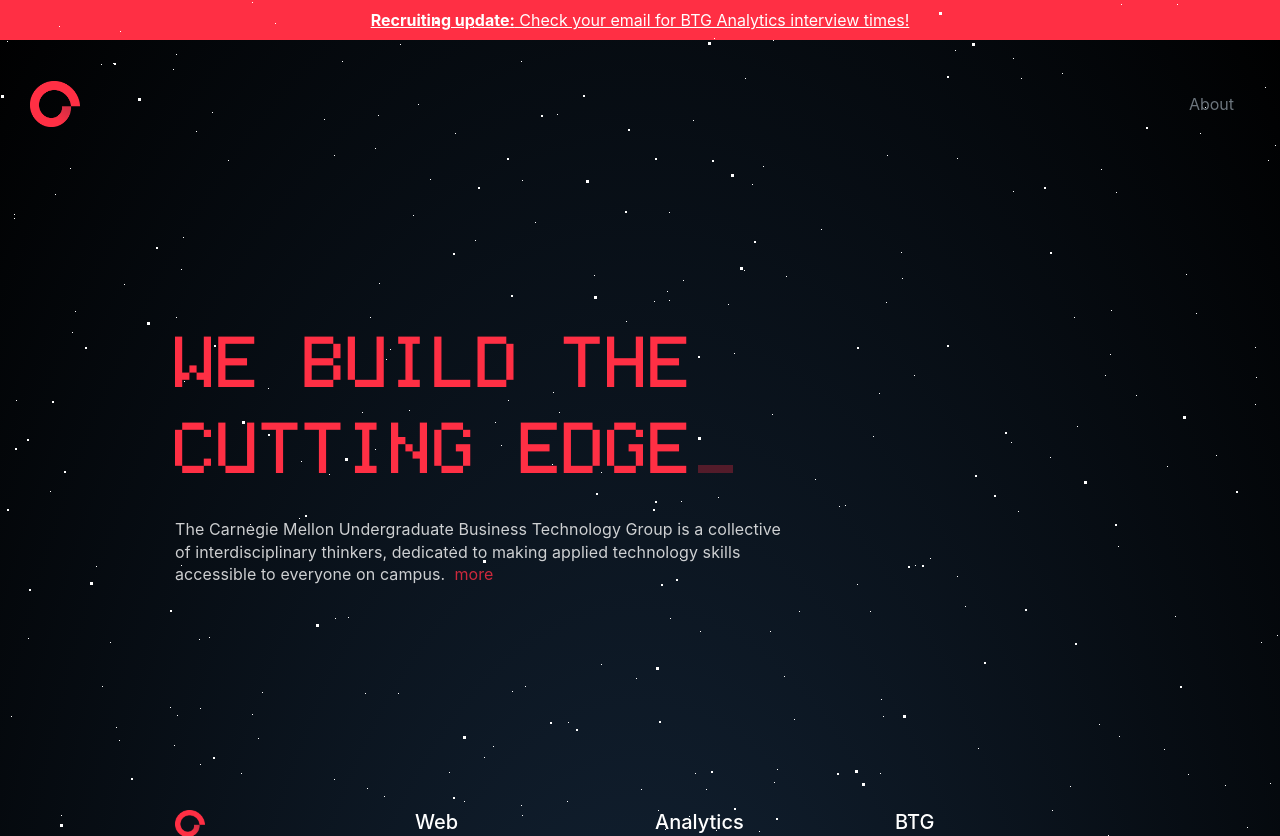
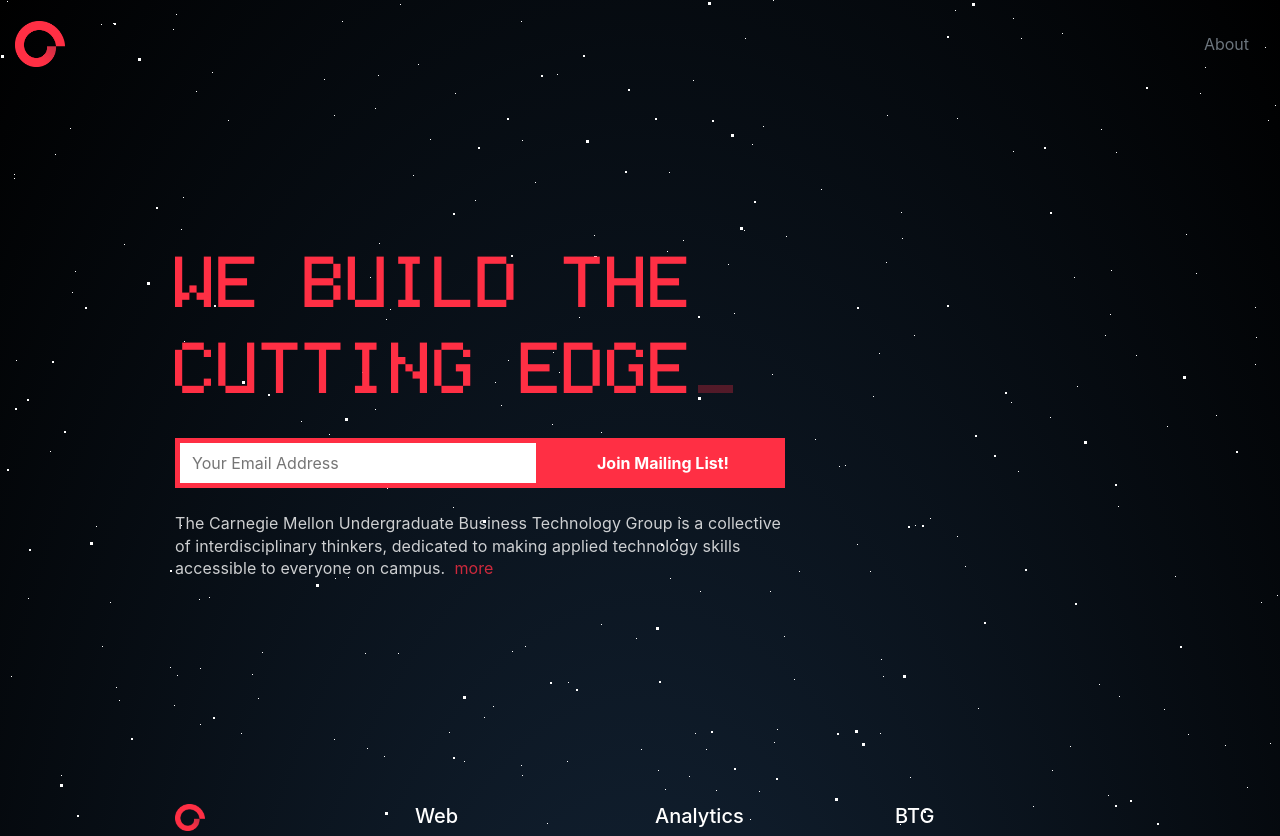
Before and after one commit to cmubtg/BTGW-TheWebsite, a Python web app: template templates/index.html in a window 1280 px wide. Shown: the top 836 px of the page. Run offline with Jinja, Linux system fonts and the light colour scheme; the template is opened without the code that fills it, so the values that code supplies are empty; some libraries are stand-ins or nearby versions; some web fonts are replaced.

Commit message:
added mailing list sign up

```diff
--- a/static/css/style.css
+++ b/static/css/style.css
@@ -95,7 +95,10 @@
 }
 
 .navbar {
-    padding: 30px;
+    padding-top: 10px;
+    padding-left: 15px;
+    padding-right: 15px;
+    padding-bottom: 10px;
 }
 
 ::selection {
@@ -121,3 +124,26 @@
 .fb-footer-image {
     width: 6rem;
 }
+
+#mce-EMAIL, #mc-embedded-subscribe {
+    border: 5px solid #ff2f44;
+    height: 50px;
+}
+
+#mce-EMAIL {
+  text-indent: 10px;
+}
+
+#mc-embedded-subscribe {
+    background-color: #ff2f44;
+    color: #ffffff;
+    font-weight: 700;
+}
+
+.col.s12 > #mce-EMAIL {
+   width: 60%;
+}
+
+.col.s12 > #mc-embedded-subscribe {
+   width: 40%;
+}
--- a/templates/index.html
+++ b/templates/index.html
@@ -23,10 +23,6 @@
     <link rel="stylesheet" href="https://unpkg.com/aos@next/dist/aos.css" />
 </head>
 
-<a href="#" class="d-block px-3 py-2 pt-0 mt-0 text-center text-bold text-white bg-color"><b>Recruiting update:</b>
-    Check your email for BTG Analytics interview times!
-</a>
-
 <div id='stars'></div>
 <div id='stars2'></div>
 <div id='stars3'></div>
@@ -48,7 +44,27 @@
                 <div class='dash'></div>
             </div>
         </div>
+
         <div class="row text-white">
+
+            <div class="col-md-8 col-sm-10 mt-4 font-weight-normal">
+              <div id="mc_embed_signup" class="row">
+                <form action="https://cmu.us20.list-manage.com/subscribe/post?u=2f77ab610640a97c09a7c2193&amp;id=17948cdb23" method="post" id="mc-embedded-subscribe-form" name="mc-embedded-subscribe-form" class="validate col s12" target="_blank" novalidate>
+                  <div id="mc_embed_signup_scroll" class="row">
+                      <div class="col s12">
+                      	<input type="email" placeholder="Your Email Address" name="EMAIL" class="required email" id="mce-EMAIL"><!--
+                        --><input type="submit" value="Join Mailing List!" name="subscribe" id="mc-embedded-subscribe" class="button">
+                      </div>
+                    	<div id="mce-responses" class="clear">
+                    		<div class="response" id="mce-error-response" style="display:none"></div>
+                    		<div class="response" id="mce-success-response" style="display:none"></div>
+                    	</div>
+                      <div style="position: absolute; left: -5000px;" aria-hidden="true"><input type="text" name="b_2f77ab610640a97c09a7c2193_17948cdb23" tabindex="-1" value=""></div>
+                  </div>
+                </form>
+              </div>
+            </div>
+
             <div class="col-md-8 col-sm-10 mt-4 font-weight-normal">
                 <p>The Carnegie Mellon Undergraduate Business Technology Group is a collective of
                     interdisciplinary
```
